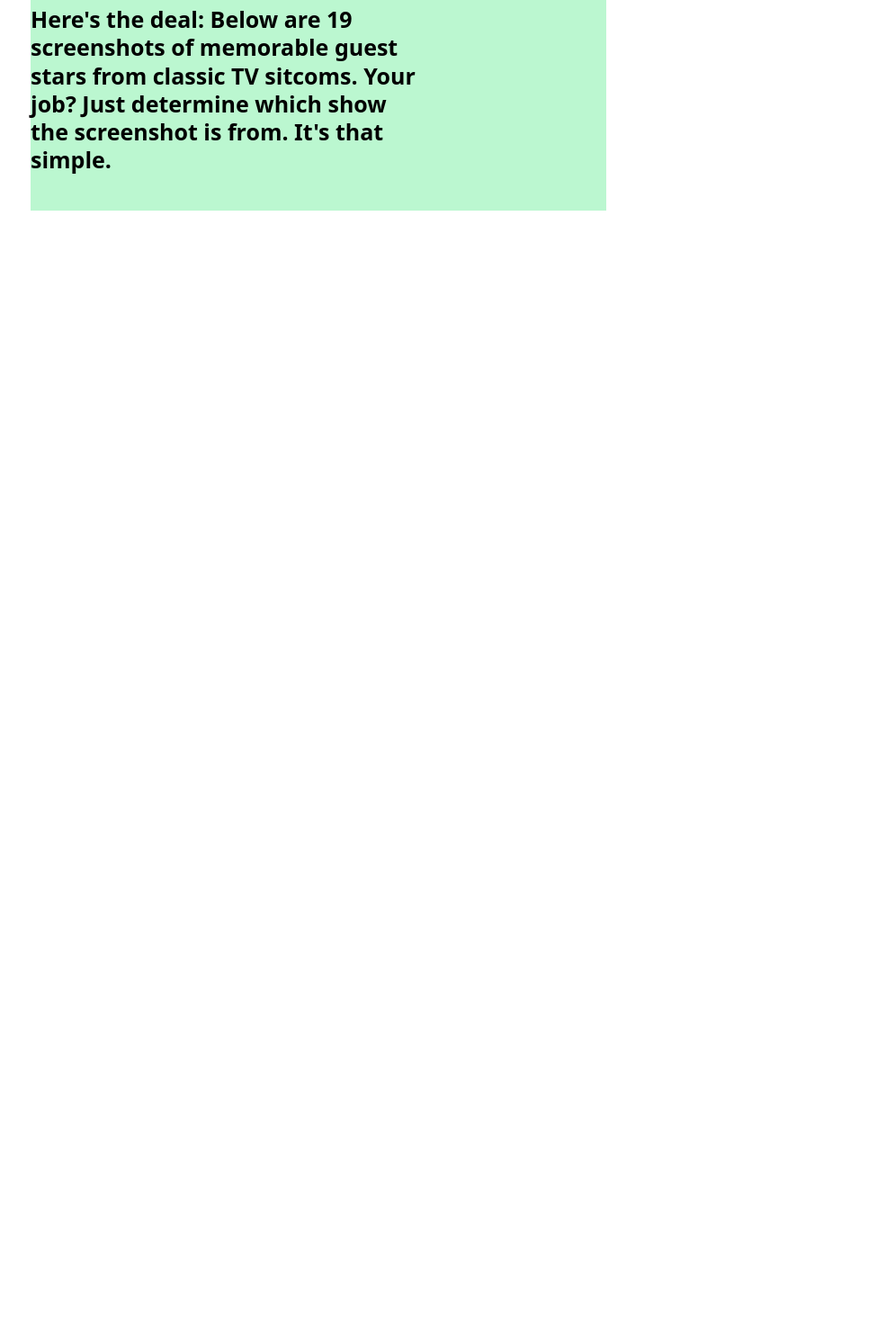
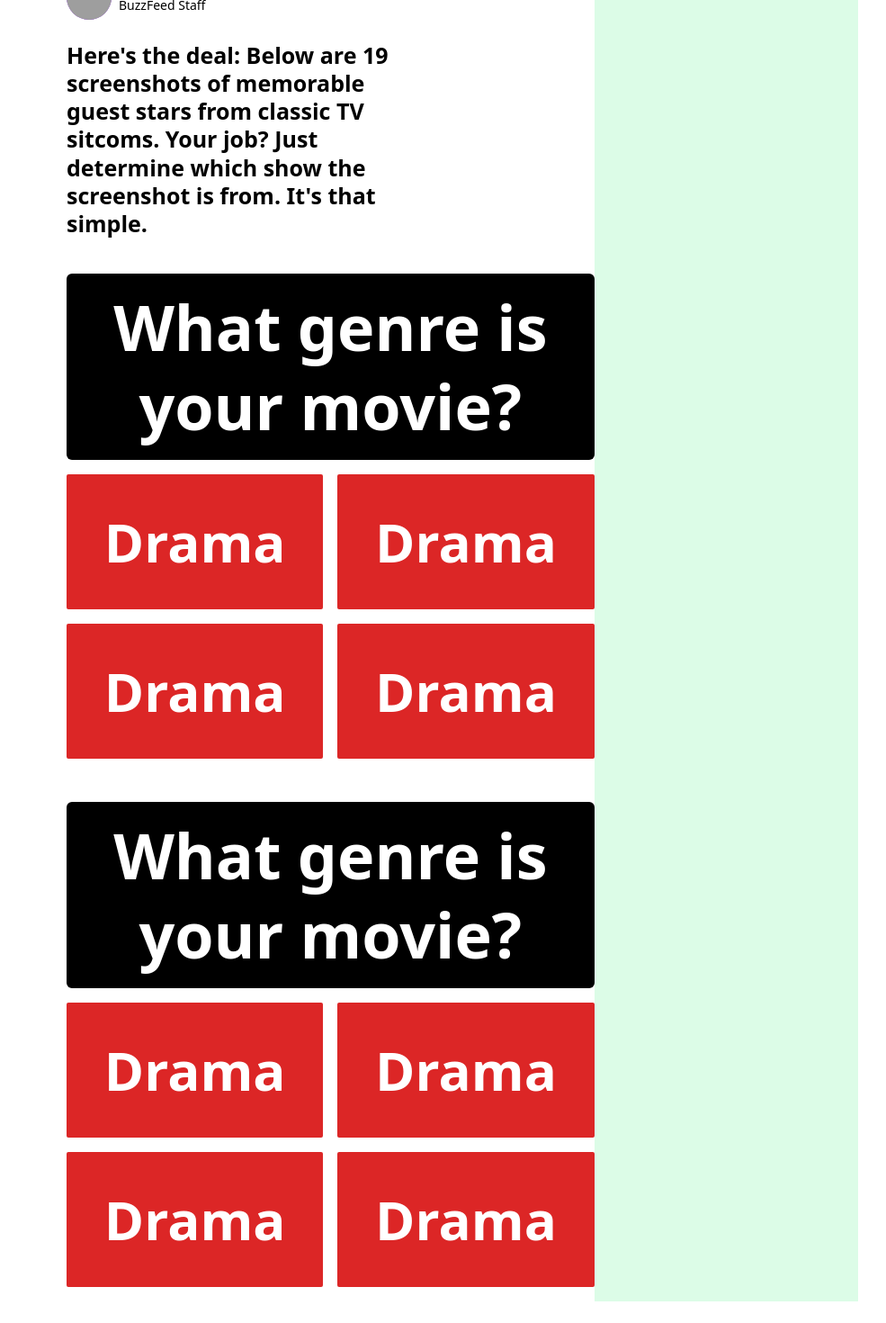
Before and after one commit to paulotruly/angular_BuzzFeedCopy, an Angular app: page /quizpage in a window 1280 px wide. Shown: the part 683-2153 px from the top of the page at 90% size, without its empty margins (126-1111 px from the left). Before the commit the page ends 933 px from the top, so only its background shows below. Built offline with nearby package versions, Linux system fonts and the light colour scheme; grey boxes are pictures that could not be loaded.

Commit message:
quizpagecomponents

```diff
--- a/src/app/quiz-page/quiz-page.html
+++ b/src/app/quiz-page/quiz-page.html
@@ -1,14 +1,12 @@
 <app-cabecalho> </app-cabecalho>
 
-<div class="grid grid-cols-3 mx-40 my-4">
+<div class="grid grid-cols-3 mx-[200px] my-6">
 
-    <div class="flex flex-col col-span-2 bg-green-200">
-
+    <div class="flex flex-col col-span-2">
         <div class="pr-[200px]">
-
             <img class="w-[40px] h-[40px]" src="quizmark.svg" alt="">
 
-            <div class="flex flex-row gap-2 text-sm my-4 bg-pink-400">
+            <div class="flex flex-row gap-2 text-sm my-4">
                 <p class="font-semibold underline">Category</p>
                 <p>·</p>
                 <p>Posted on Oct 15, 2025</p>
@@ -27,13 +25,39 @@
                 </div>
             </div>
 
-            <p class="text-[25px] leading-tight font-semibold my-10"> Here's the deal: Below are 19 screenshots of memorable guest stars from classic TV sitcoms. Your job? Just determine which show the screenshot is from. It's that simple. </p>
-
+            <p class="text-[25px] leading-tight font-semibold mb-2 mt-6"> Here's the deal: Below are 19 screenshots of memorable guest stars from classic TV sitcoms. Your job? Just determine which show the screenshot is from. It's that simple. </p>
         </div>
 
+        <!-- perguntas e respostas -->
+
+        <div class="my-4">
+            <div class="flex justify-center items-center w-full px-10 py-4 my-4 rounded-md bg-black text-white">
+                <h6 class="text-[70px] text-center leading-tight font-bold"> What genre is your movie? </h6>
+            </div>
+
+            <div class="grid grid-cols-2 gap-4">
+                <div class="group flex justify-center items-center w-50 h-[150px] rounded-sm bg-red-600"> <p class="text-white text-[60px] font-bold group-hover:scale-110 transition-transform"> Drama </p> </div>
+                <div class="group flex justify-center items-center w-50 h-[150px] rounded-sm bg-red-600"> <p class="text-white text-[60px] font-bold group-hover:scale-110 transition-transform"> Drama </p> </div>
+                <div class="group flex justify-center items-center w-50 h-[150px] rounded-sm bg-red-600"> <p class="text-white text-[60px] font-bold group-hover:scale-110 transition-transform"> Drama </p> </div>
+                <div class="group flex justify-center items-center w-50 h-[150px] rounded-sm bg-red-600"> <p class="text-white text-[60px] font-bold group-hover:scale-110 transition-transform"> Drama </p> </div>
+            </div>
+        </div>
+
+        <div class="my-4">
+            <div class="flex justify-center items-center w-full px-10 py-4 my-4 rounded-md bg-black text-white">
+                <h6 class="text-[70px] text-center leading-tight font-bold"> What genre is your movie? </h6>
+            </div>
+
+            <div class="grid grid-cols-2 gap-4">
+                <div class="group flex justify-center items-center w-50 h-[150px] rounded-sm bg-red-600"> <p class="text-white text-[60px] font-bold group-hover:scale-110 transition-transform"> Drama </p> </div>
+                <div class="group flex justify-center items-center w-50 h-[150px] rounded-sm bg-red-600"> <p class="text-white text-[60px] font-bold group-hover:scale-110 transition-transform"> Drama </p> </div>
+                <div class="group flex justify-center items-center w-50 h-[150px] rounded-sm bg-red-600"> <p class="text-white text-[60px] font-bold group-hover:scale-110 transition-transform"> Drama </p> </div>
+                <div class="group flex justify-center items-center w-50 h-[150px] rounded-sm bg-red-600"> <p class="text-white text-[60px] font-bold group-hover:scale-110 transition-transform"> Drama </p> </div>
+            </div>
+        </div>
     </div>
 
-    <div>
+    <div class="bg-green-100">
     </div>
 
 </div>
```
